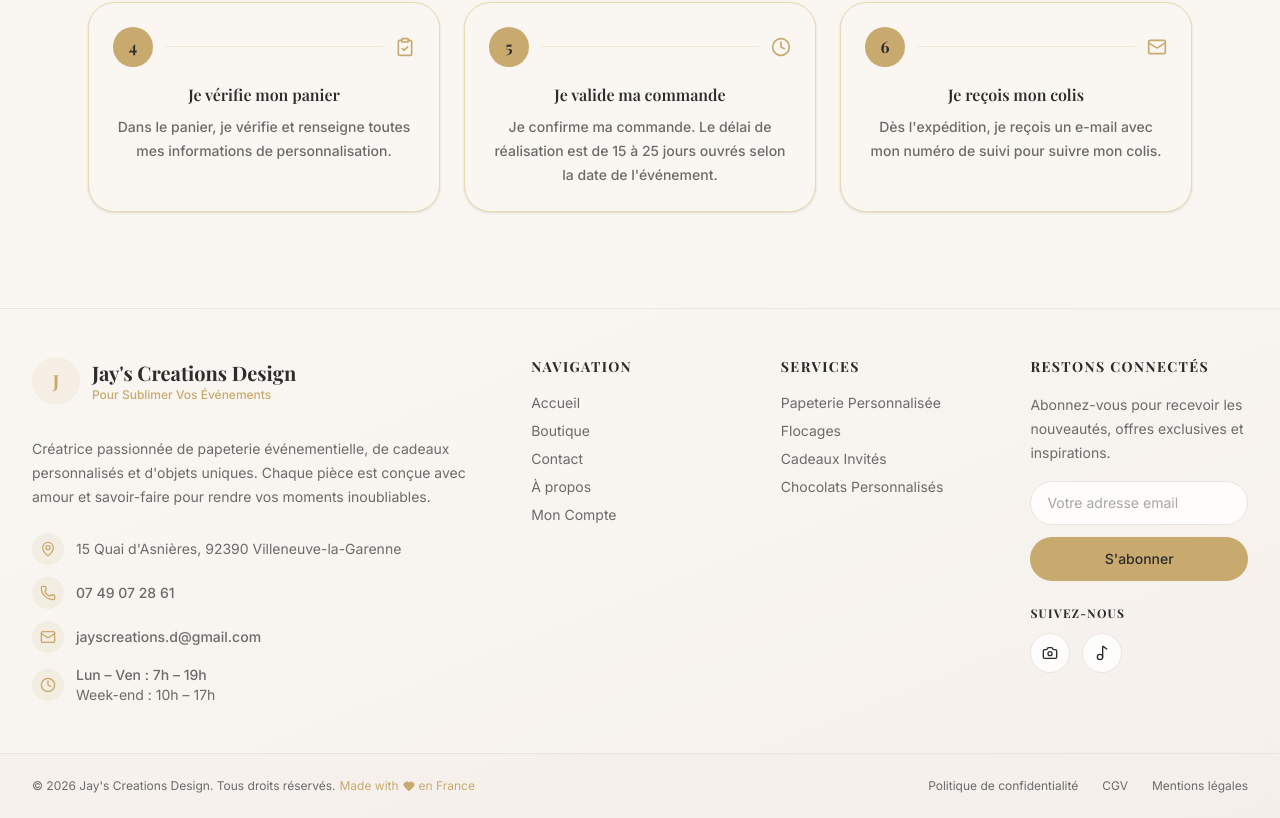
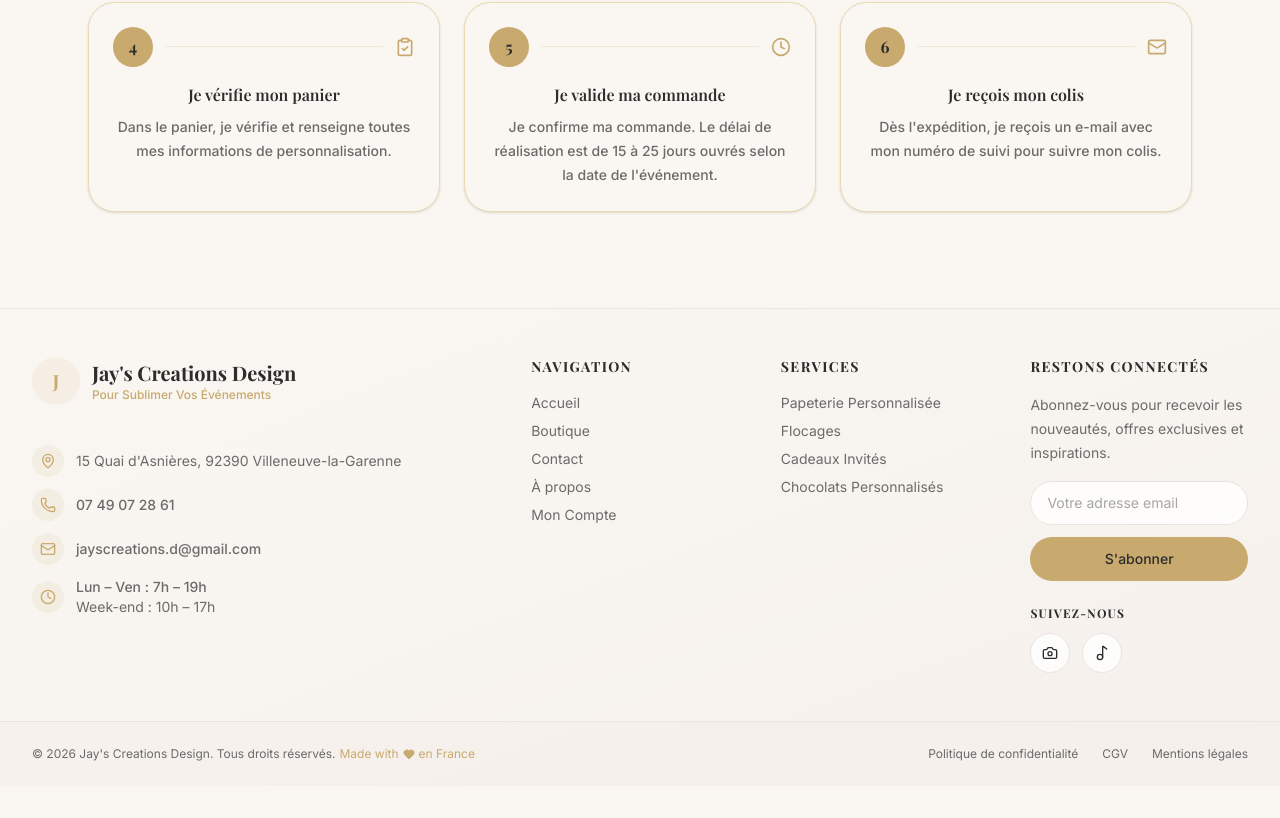
Before and after one commit to jayscreationsdesign/jayscreation, a Next.js app: page / in a window 1280 px wide. Shown: the part 1364-2182 px from the top of the page. After the commit the page ends 2150 px from the top, so only its background shows below. Built offline with nearby package versions, Linux system fonts and the light colour scheme; a web font is replaced by a local one.

Commit message:
Suppression texte description footer

```diff
--- a/src/components/site/Footer.tsx
+++ b/src/components/site/Footer.tsx
@@ -22,11 +22,6 @@ export default function Footer() {
                   <p className="text-xs text-accent font-medium">Pour Sublimer Vos Événements</p>
                 </div>
               </Link>
-
-              <p className="mt-4 text-sm leading-6 text-muted-foreground max-w-md">
-                Créatrice passionnée de papeterie événementielle, de cadeaux personnalisés et d&apos;objets uniques.
-                Chaque pièce est conçue avec amour et savoir-faire pour rendre vos moments inoubliables.
-              </p>
 
               {/* Contact info */}
               <div className="mt-6 space-y-3">
```
